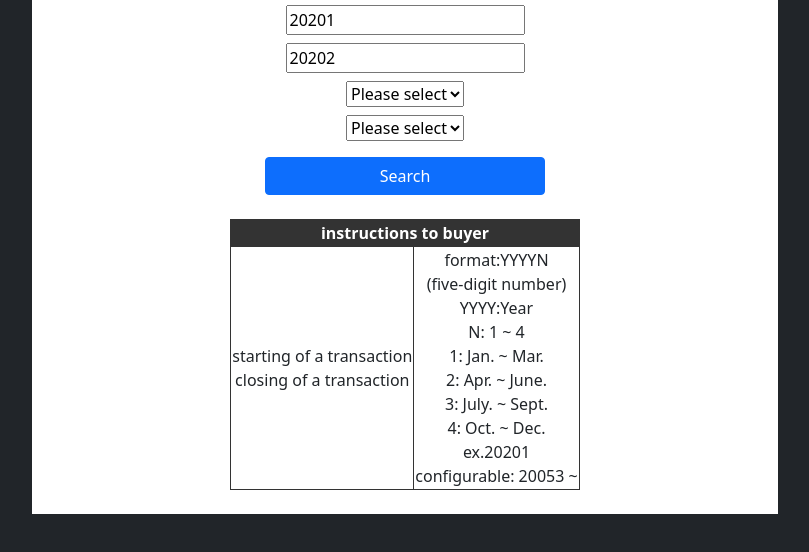
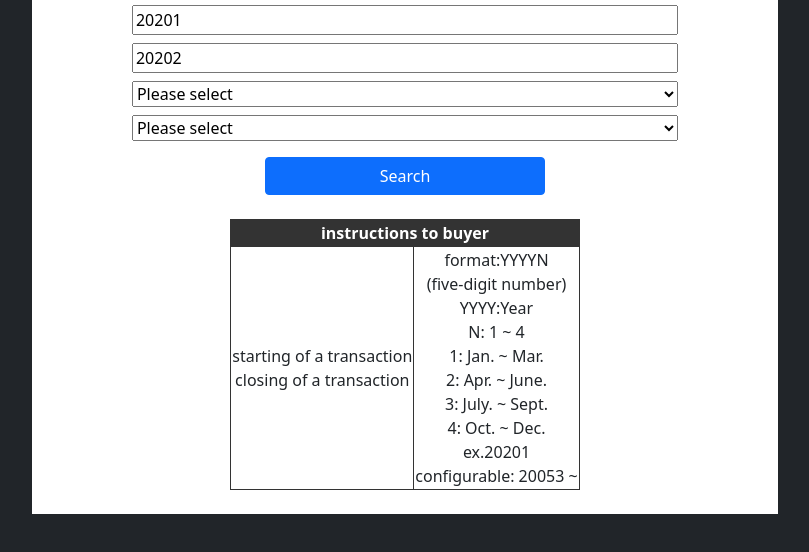
Before and after one commit to ryusei1068/tradePriceOfRealEstate, a plain HTML site: page index.html in a window 1280 px wide. Shown: the part 184-736 px from the top of the page, without its empty margins (235-1044 px from the left). Drawn offline with nearby package versions, Linux system fonts and the light colour scheme.

Commit message:
form-group

```diff
--- a/CSS/style.css
+++ b/CSS/style.css
@@ -7,5 +7,11 @@ thead,tfoot {
     color: #fff;
 }
 
+.form-group select{
+    width: 80%;
+}
+.form-group input{
+    width: 80%;
+}
 
 /* https://www.land.mlit.go.jp/webland_english/api/TradeListSearch?from=20151&to=20152&area=13&city=13103 */
```
